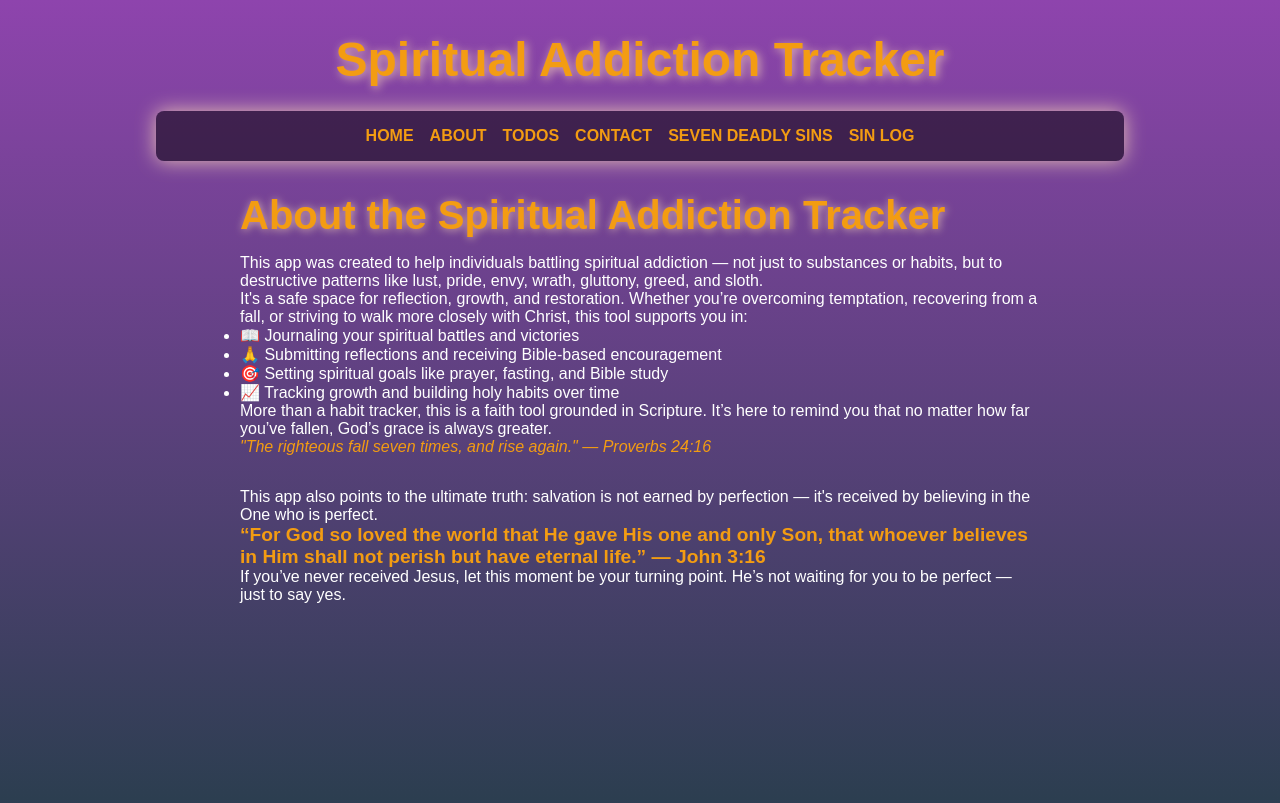
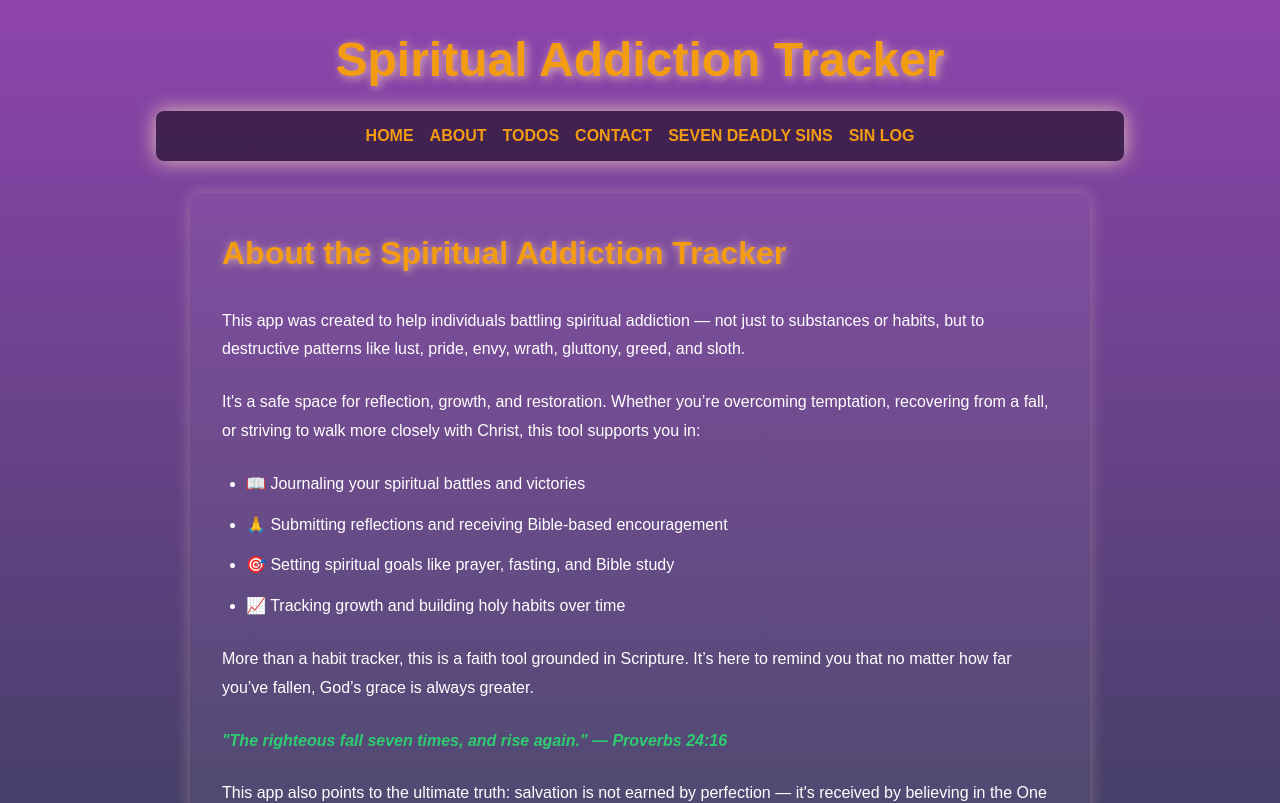
Before and after one commit to Matthew-Bourgeois/spiritual-addiction-tracker, a React (Create React App) app: page /about in a window 1280 px wide. Shown: the top 803 px of the page. Built offline with nearby package versions, Linux system fonts and the light colour scheme.

Commit message:
Enhance visual layout and readability on About page

```diff
--- a/src/pages/About.js
+++ b/src/pages/About.js
@@ -2,41 +2,58 @@ import React from 'react';
 
 const About = () => {
   return (
-    <div style={{ maxWidth: '800px', margin: '0 auto', textAlign: 'left' }}>
-      <h2>About the Spiritual Addiction Tracker</h2>
+    <div style={{
+      maxWidth: '900px',
+      margin: '0 auto',
+      textAlign: 'left',
+      padding: '2rem',
+      backgroundColor: 'rgba(255, 255, 255, 0.05)',
+      borderRadius: '10px',
+      boxShadow: '0 0 15px rgba(255, 223, 186, 0.3)',
+      lineHeight: '1.8',
+    }}>
+      <h2 style={{ fontSize: '2rem', color: '#f39c12', marginBottom: '1.5rem' }}>
+        About the Spiritual Addiction Tracker
+      </h2>
 
-      <p>
+      <p style={{ marginBottom: '1.5rem' }}>
         This app was created to help individuals battling spiritual addiction — not just to substances or habits,
         but to destructive patterns like lust, pride, envy, wrath, gluttony, greed, and sloth.
       </p>
 
-      <p>
+      <p style={{ marginBottom: '1.5rem' }}>
         It's a safe space for reflection, growth, and restoration. Whether you’re overcoming temptation,
         recovering from a fall, or striving to walk more closely with Christ, this tool supports you in:
       </p>
 
-      <ul>
-        <li>📖 Journaling your spiritual battles and victories</li>
-        <li>🙏 Submitting reflections and receiving Bible-based encouragement</li>
-        <li>🎯 Setting spiritual goals like prayer, fasting, and Bible study</li>
-        <li>📈 Tracking growth and building holy habits over time</li>
+      <ul style={{ marginBottom: '1.5rem', paddingLeft: '1.5rem' }}>
+        <li style={{ marginBottom: '0.75rem' }}>📖 Journaling your spiritual battles and victories</li>
+        <li style={{ marginBottom: '0.75rem' }}>🙏 Submitting reflections and receiving Bible-based encouragement</li>
+        <li style={{ marginBottom: '0.75rem' }}>🎯 Setting spiritual goals like prayer, fasting, and Bible study</li>
+        <li style={{ marginBottom: '0.75rem' }}>📈 Tracking growth and building holy habits over time</li>
       </ul>
 
-      <p>
+      <p style={{ marginBottom: '1.5rem' }}>
         More than a habit tracker, this is a faith tool grounded in Scripture. It’s here to remind you that no matter
         how far you’ve fallen, God’s grace is always greater.
       </p>
 
-      <p style={{ fontStyle: 'italic', color: '#f39c12' }}>
+      <p style={{ fontStyle: 'italic', color: '#2ecc71', fontWeight: 'bold', marginBottom: '1.5rem' }}>
         "The righteous fall seven times, and rise again." — Proverbs 24:16
       </p>
 
-      <p style={{ marginTop: '2rem' }}>
+      <p style={{ marginBottom: '1.5rem' }}>
         This app also points to the ultimate truth: salvation is not earned by perfection — it's received by believing
         in the One who is perfect.
       </p>
 
-      <p style={{ fontWeight: 'bold', fontSize: '1.2rem', color: '#f39c12' }}>
+      <p style={{
+        fontWeight: 'bold',
+        fontSize: '1.2rem',
+        color: '#f1c40f',
+        fontStyle: 'italic',
+        marginBottom: '1.5rem',
+      }}>
         “For God so loved the world that He gave His one and only Son, that whoever believes in Him shall not perish
         but have eternal life.” — John 3:16
       </p>
```
